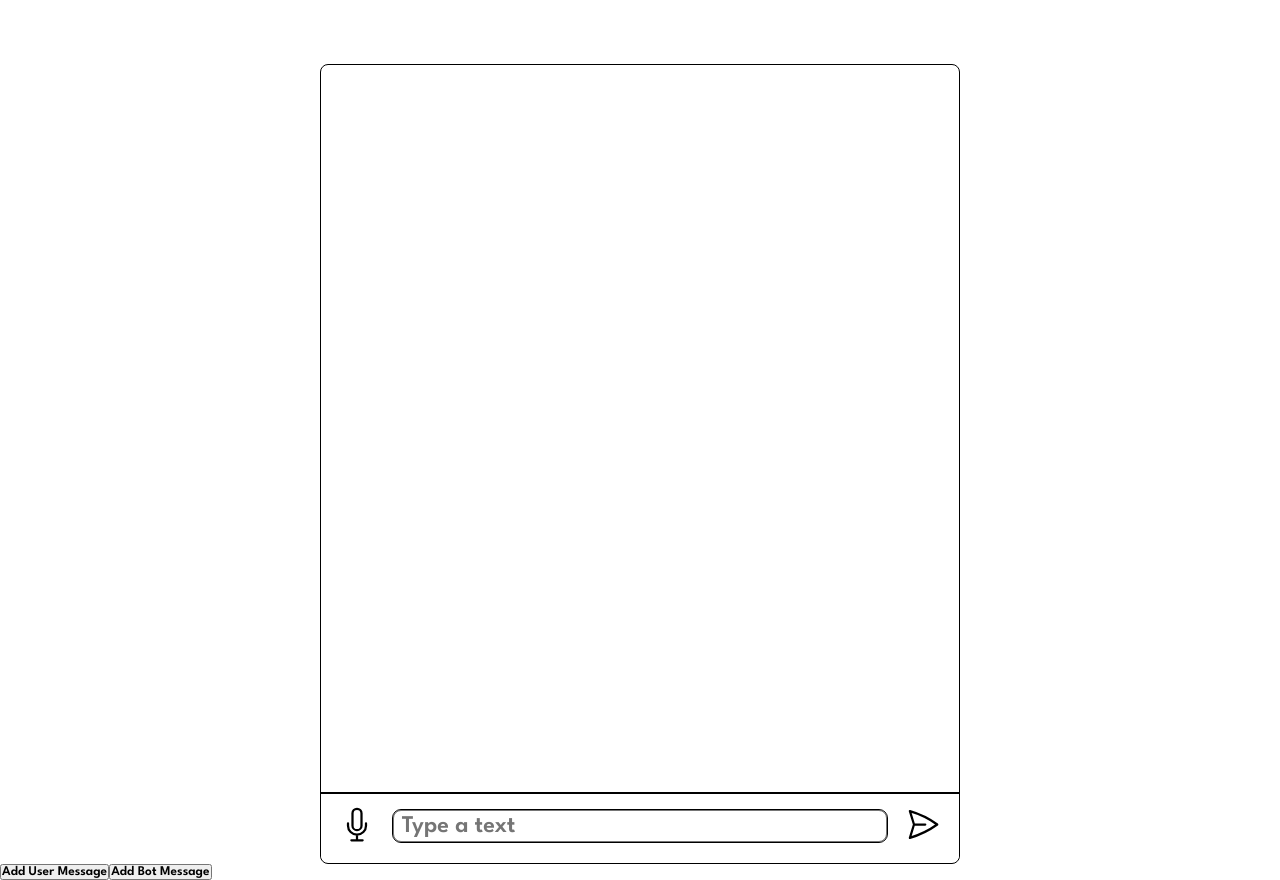
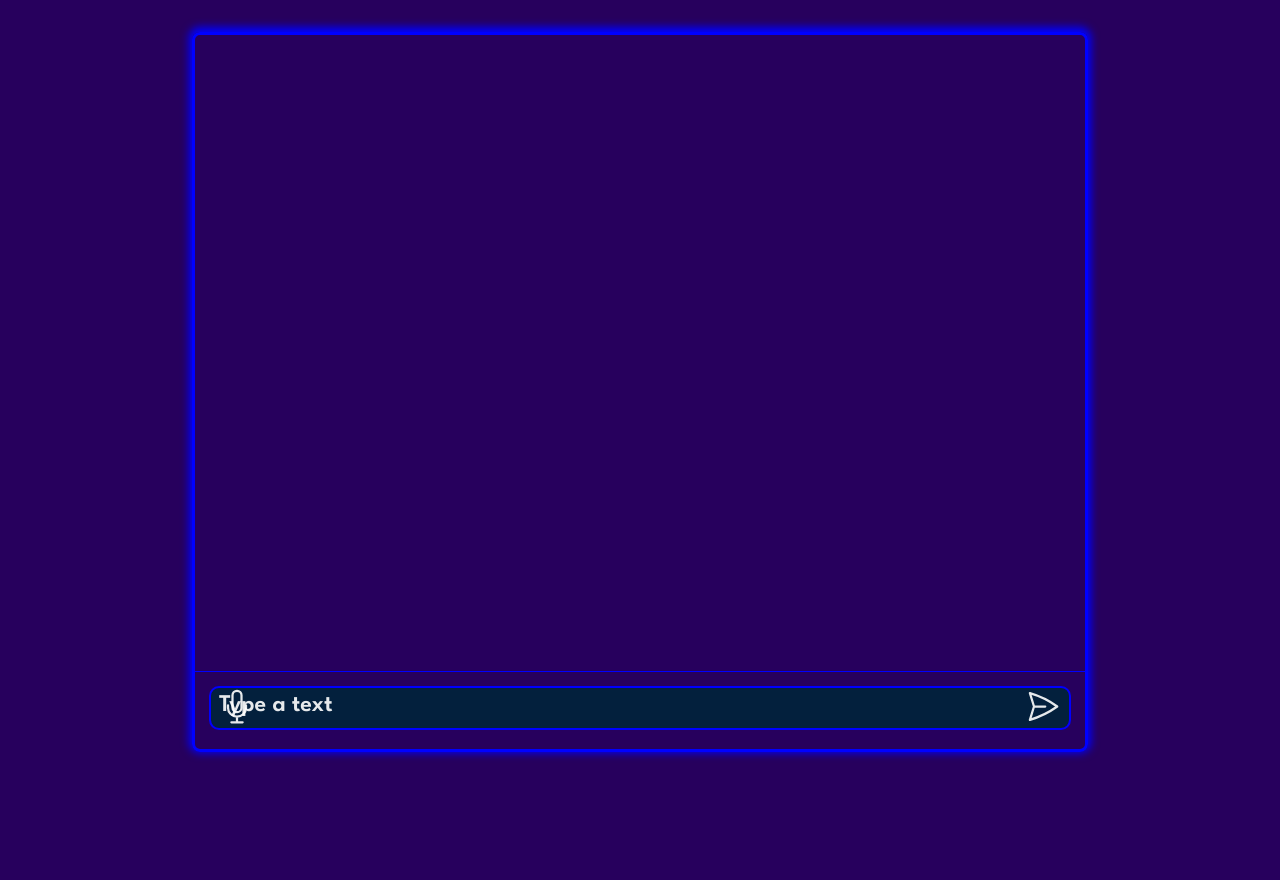
Before and after one commit to umerinsaan/Chabot_Angular_Frontend, an Angular app: page / in a window 1280 px wide. After the commit the page ends 800 px from the top, so only its background shows below. Built offline with nearby package versions, Linux system fonts and the light colour scheme.

Commit message:
Almost done

```diff
--- a/package.json
+++ b/package.json
@@ -18,6 +18,8 @@
     "@angular/platform-browser": "^16.2.0",
     "@angular/platform-browser-dynamic": "^16.2.0",
     "@angular/router": "^16.2.0",
+    "@ng-web-apis/common": "^3.0.2",
+    "@ng-web-apis/speech": "^3.0.2",
     "rxjs": "~7.8.0",
     "tslib": "^2.3.0",
     "zone.js": "~0.13.0"
--- a/src/app/components/chatbot/chatbot.component.css
+++ b/src/app/components/chatbot/chatbot.component.css
@@ -1,18 +1,19 @@
 #chatbot-container {
-    border: 1px solid black;
+    border: 3px solid blue;
+    box-shadow: 0px -2px 8px 3px blue;
     border-radius: 8px;
-    height: 50rem;
-    width: 40rem;
+    height: 90vh;
+    width: 70vw;
     display: flex;
     flex-direction: column;
     margin: 0 auto;
-    margin-top: 4rem;
+    margin-top: 2rem;
     overflow: hidden;
     position: relative;
 }
 
 #messages-container {
-    max-height: 92.5%;
+    height: 88%;
     overflow-y: auto;
     display: flex;
     flex-direction: column;
@@ -21,17 +22,24 @@
 }
 
 .message-container {
-    border: 2px solid purple;
+    border: 2px solid blue;
     padding: 0.5rem;
     border-radius: 8px;
     margin-bottom: 0.5rem;
-    max-width: 30ch;
-    line-height: 20px;
+    max-width: 40ch;
+    line-height: 25px;
     overflow-wrap: break-word;
+    background-color: rgb(3, 32, 61);
+    font-size: 1.5rem;
+    box-shadow: 0px 0px 5px 2px blue;
+    color: white;
+    position: relative;
 }
 
 .left {
     align-self: flex-start;
+    border: 2px solid magenta;
+    box-shadow: 0px 0px 5px 2px magenta;
 }
 
 .right {
@@ -39,16 +47,15 @@
 }
 
 #message-input-container {
-    border-top: 2px solid black;
+    border-top: 1px solid blue;
     width: 100%;
     position: absolute;
     bottom: 5px;
     display: flex;
     justify-content: center;
-    /* align-items: center; */
     gap: 0.5rem;
     padding: 1rem;
-    background-color: white;
+    background-color: rgb(39, 0, 93);
 }
 
 #message-input-field-container {
@@ -58,18 +65,29 @@
 
 #message-input-field {
     font-size: 1.5rem;
-    width: 35ch;
-    padding: 0.25rem 0.5rem;
+    width: 65ch;
+    padding: 0.35rem 0.5rem;
     max-height: 7rem;
     resize: none;
     word-wrap: break-word;
     white-space: pre-wrap;
     overflow-y: hidden;
     scroll-behavior: smooth;
-    outline: none;
-    outline: 1px solid black;
-    height: 2rem;
+    outline: 2px solid blue;
+    border: none;
+    height: 2.5rem;
     border-radius: 8px;
+    background-color: rgb(3, 32, 61);
+    color: rgba(255, 255, 255, 0.9);
+    transition: box-shadow 400ms ease;
+}
+
+#message-input-field::placeholder {
+    color: rgba(255, 255, 255, 0.9);
+}
+
+#message-input-field:focus {
+    box-shadow: 0px 0px 5px 3px blue;
 }
 
 .input-btn {
@@ -82,6 +100,7 @@
     cursor: pointer;
     bottom: 50%;
     transform: translateY(50%);
+    color: rgba(255, 255, 255, 0.9);
 }
 
 .right-input-btn {
@@ -93,27 +112,28 @@
 }
 
 .listening-animation {
-    animation: listening-animation 1000ms ease 0ms infinite alternate;
+    animation: listening-animation 750ms ease 0ms infinite alternate;
 }
 
 @keyframes listening-animation {
     from {
+        box-shadow: 0px 0px 6px 2px rgb(0, 0, 0, 0);
         background-color: rgb(0, 0, 0, 0);
     }
 
     to {
-        background-color: rgb(0, 0, 0, 0.35);
+        background-color: rgb(0, 0, 0, 0.85);
+        box-shadow: 0px 0px 15px 7px rgb(0, 0, 0, 1);
     }
 }
 
 #send-btn-icon {
-    color: black;
     width: 100%;
 }
 
 .dots-container {
     display: flex;
-
+    align-self: flex-start;
     height: 100%;
     width: 100%;
 }
@@ -162,3 +182,22 @@
         box-shadow: 0 0 0 0 rgba(178, 212, 252, 0.7);
     }
 }
+
+.speaker-btn-span {
+    cursor: pointer;
+}
+
+::-webkit-scrollbar{
+    width: 9px;
+}
+
+::-webkit-scrollbar-track{
+    background-color: rgba(0, 0, 0, 0.719);
+    margin: 0.35em 0;
+    border-radius: 100vw;
+}
+
+::-webkit-scrollbar-thumb{
+    background-color: rgba(255, 255, 255, 0.76);
+    border-radius: 100vw;
+}
--- a/src/app/components/chatbot/chatbot.component.html
+++ b/src/app/components/chatbot/chatbot.component.html
@@ -2,9 +2,11 @@
 
     <div #MessagesContainer id="messages-container">
 
-        <div class="message-container" *ngFor="let message of messages;"
-            [ngClass]="{'right': message.sender === 'user', 'left': message.sender === 'bot'}">
+        <div class="message-container" *ngFor="let message of messages; let i = index;"
+            [ngClass]="{'right': message.sender === 'user', 'left': message.sender === 'bot'}"
+            (mouseenter)="showSpeaker[i] = true" (mouseleave)="showSpeaker[i] = false">
             {{message.value}}
+            <span *ngIf="showSpeaker[i]" class="speaker-btn-span" (click)="speak(i)">🔊</span>
         </div>
         <section class="dots-container" *ngIf="loading">
             <div class="dot"></div>
@@ -40,6 +42,3 @@
     </div>
 
 </div>
-
-<button (click)="addUserMessage()">Add User Message</button>
-<button (click)="addBotMessage()">Add Bot Message</button>
--- a/src/app/components/chatbot/chatbot.component.ts
+++ b/src/app/components/chatbot/chatbot.component.ts
@@ -2,6 +2,7 @@ import { Component, NgZone, ElementRef, AfterViewInit } from '@angular/core';
 import { Message } from 'src/app/models/Message';
 import { ChatbotService } from 'src/app/services/chatbot.service';
 import { SpeechRecognitionService } from 'src/app/services/speech-recognition.service';
+import { TextToSpeechService } from 'src/app/services/text-to-speech.service';
 
 @Component({
   selector: 'app-chatbot',
@@ -13,7 +14,8 @@ export class ChatbotComponent implements AfterViewInit {
     private speechRecognitionService: SpeechRecognitionService,
     private ngZone: NgZone,
     private chatBotService: ChatbotService,
-    private elementRef: ElementRef<HTMLDivElement | HTMLTextAreaElement>
+    private elementRef: ElementRef<HTMLDivElement | HTMLTextAreaElement>,
+    private textToSpeechService: TextToSpeechService
   ) { }
 
   textAreaElement!: HTMLTextAreaElement;
@@ -59,7 +61,7 @@ export class ChatbotComponent implements AfterViewInit {
 
     const maxHeight = parseInt(getComputedStyle(this.textAreaElement).maxHeight, 10);
 
-    this.textAreaElement.style.height = "2rem";
+    this.textAreaElement.style.height = "2.5rem";
     this.textAreaElement.style.height = (this.textAreaElement.scrollHeight) + "px";
 
     if (this.textAreaElement.scrollHeight > maxHeight) {
@@ -93,13 +95,20 @@ export class ChatbotComponent implements AfterViewInit {
       (text: string) => {
         this.ngZone.run(() => {
           this.question = text;
-          this.stopListening();
+          this.toggleListening();
         });
       },
       (error) => {
         console.log(error);
+        this.ngZone.run(() => {
+          this.toggleListening();
+        })
+      },
+      () => {
+        this.ngZone.run(() => {
+          this.toggleListening();
+        })
       }
-
     );
   }
 
@@ -108,14 +117,15 @@ export class ChatbotComponent implements AfterViewInit {
   }
 
   askQuestion() {
+    if (this.question.length === 0) return;
     this.loading = true;
-    if (this.question.length === 0) return;
 
     const req: string = this.question;
     this.messages.push({
       sender: 'user',
       value: req
     });
+    this.showSpeaker.push(false);
 
     this.resetTextAreaSize();
     this.messagesContainerScrollToBottom();
@@ -131,6 +141,7 @@ export class ChatbotComponent implements AfterViewInit {
 
         this.messages.push(response);
         this.messagesContainerScrollToBottom();
+        this.showSpeaker.push(false);
       },
       error: (err) => {
         console.log(err);
@@ -142,4 +153,12 @@ export class ChatbotComponent implements AfterViewInit {
     event.preventDefault();
     this.askQuestion();
   }
+
+  speak(index: number) {
+    const text: string = this.messages[index].value;
+    this.textToSpeechService.speak(text);
+  }
+
+  showSpeaker: boolean[] = [];
+
 }
--- /dev/null
+++ b/src/app/services/text-to-speech.service.ts
@@ -0,0 +1,20 @@
+import { Injectable } from '@angular/core';
+
+@Injectable({
+  providedIn: 'root'
+})
+export class TextToSpeechService {
+
+  constructor() {
+  }
+
+  speak(text: string) {
+    const utterance = new SpeechSynthesisUtterance(text);
+
+    if ('speechSynthesis' in window) {
+      speechSynthesis.speak(utterance);
+    }
+  }
+
+
+}
--- a/src/styles.css
+++ b/src/styles.css
@@ -6,5 +6,5 @@
 }
 
 body{
-    height: 100vh;
+    background-color: rgb(39, 0, 93);
 }
```
Also changed, not shown: 2 other files (tests, documents, lock files or other folders).
